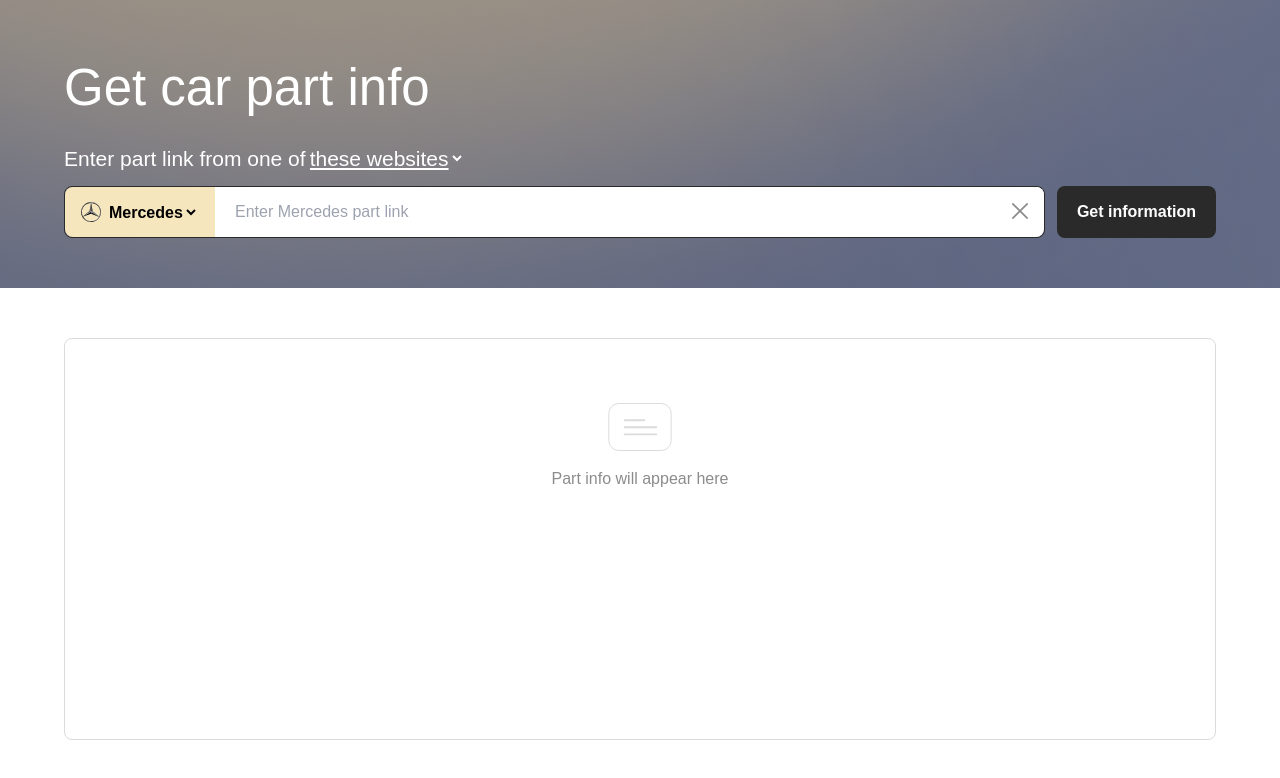
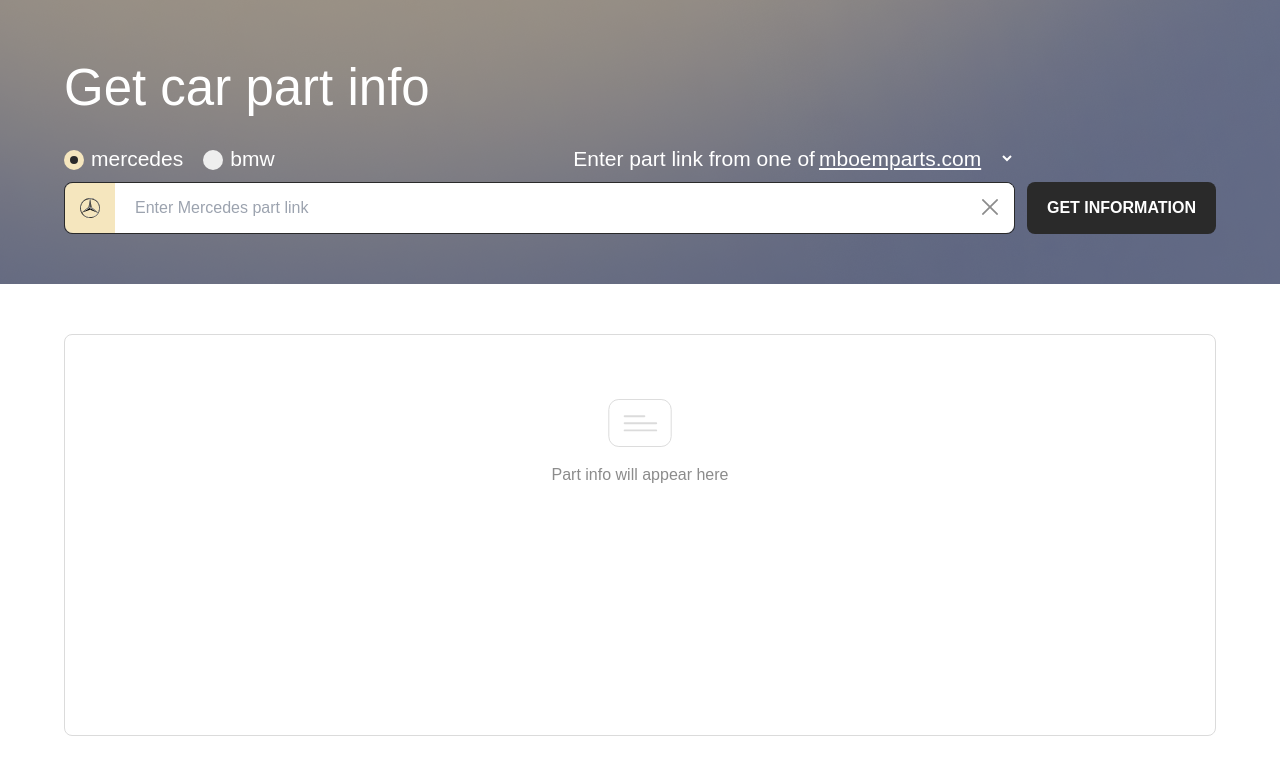
Before and after one commit to duracell27/liosha_website, a React (Create React App) app: page / in a window 1280 px wide. Shown: the top 778 px of the page. Built offline with nearby package versions, Linux system fonts and the light colour scheme.

Commit message:
add sites

```diff
--- a/src/components/Header.jsx
+++ b/src/components/Header.jsx
@@ -1,4 +1,4 @@
-import React, { useContext } from "react";
+import React, { useContext, useState } from "react";
 import { CarModel } from "../App";
 import bmw from "../img/bmw.svg";
 import mercedes from "../img/mercedes.svg";
@@ -7,63 +7,127 @@ import toast from "react-hot-toast";
 import axios from "axios";
 
 const Header = () => {
+  let {
+    manufacturer,
+    setManufacturer,
+    input,
+    setInput,
+    pageStatus,
+    setPageStatus,
+    data,
+    setData,
+  } = useContext(CarModel);
 
+  const mercedesSites = [
+    "mboemparts.com",
+    "mercedesbenzpartsshop.com",
+    "mercedespartscenter.com",
+    "mbdirectparts.com",
+    "mercedesbenzpartsstore.com",
+    "mbparts.mbusa.com",
+    "mbonlineparts.com",
 
+  ];
+  const bmwSites =["bmwpartsnow.com"]
 
-  let { manufacturer, setManufacturer,input, setInput, pageStatus, setPageStatus,data, setData } = useContext(CarModel);
+  const mercedesSitesLinks = [
+    "https://www.mboemparts.com/search?search_str=",
+    "https://www.mercedesbenzpartsshop.com/search?search_str=",
+    "https://www.mercedespartscenter.com/search?search_str=",
+    "https://www.mbdirectparts.com/search?search_str=",
+    "https://www.mercedesbenzpartsstore.com/search?search_str=",
+    "https://mbparts.mbusa.com/search?search_str=",
+    "https://www.mbonlineparts.com/search?search_str="
+  ];
+  const bmwSitesLinks = ["https://www.bmwpartsnow.com/search?search_str="]
 
+  const [activeSite, setActiveSite] = useState(mercedesSitesLinks[0]);
+
+  const handleSelectSite = (e) => {
+    setActiveSite(e.target.value);
+  };
 
   const handleGetInfo = () => {
-
-    if (manufacturer==='bmw' && input.includes("mercedes")) {
+    if (manufacturer === "bmw" && input.includes("mercedes")) {
       toast.error("можливо ви ввели ссилку від мерседес");
       return;
     }
 
-    if (manufacturer==='mercedes' && input.includes("bmw")) {
+    if (manufacturer === "mercedes" && input.includes("bmw")) {
       toast.error("можливо ви ввели ссилку від bmw");
       return;
     }
 
-    if(!input.length){
+    if (!input.length) {
       toast.error("Поле посилання не може бути пустим");
       return;
     }
 
-    setPageStatus('loading');
+    setPageStatus("loading");
     axios
-      .get(input)
+      // .get(`https://www.mboemparts.com/search?search_str=${input}`)
+      .get(`${activeSite}${input}`)
       .then((res) => {
+        console.log(res.data);
         if (res.status === 200) {
           setData(res.data);
-          setPageStatus('mainInfo');
-        }else{
-          setPageStatus('error');
+          setPageStatus("mainInfo");
+        } else {
+          setPageStatus("error");
         }
       })
       .catch((err) => {
         console.log(err);
-        setPageStatus('error');
+        setPageStatus("error");
         toast.error("Помилка отримання даних, або cors виключений");
       });
   };
 
-  const handleSelect = () => {
-    if (manufacturer == "bmw") {
-      setManufacturer("mercedes");
-      setInput('');
-      setPageStatus('landing')
-    } else if (manufacturer == "mercedes") {
-      setManufacturer("bmw");
-      setInput('');
-      setPageStatus('landing')
+  const handleSelect = (e) => {
+    console.log(e.target.value);
+
+    setManufacturer(e.target.value);
+    setActiveSite(() => {
+      if (e.target.value==='bmw'){
+        return bmwSitesLinks[0]
+      }else if (e.target.value==='mercedes'){
+        return mercedesSitesLinks[0]
       }
+    })
+    setInput("");
+    setPageStatus("landing");
   };
   return (
-    <nav className="header-bg py-[50px]" id='top'>
+    <nav className="header-bg py-[50px]" id="top">
       <div className="max-w-[1200px] px-6 mx-auto">
         <h1 className="text-white text-[51px] mb-4">Get car part info</h1>
         <div className="mb-3">
+          {/* <div className="flex justify-between items-center">
+            <div className="flex items-center gap-5 text-white">
+              <label className="labelRadio flex items-center">
+                <input
+                onChange={handleSelect}
+                  className="labelRadioInput"
+                  type="radio"
+                  name="manufacturer"
+                  value="mercedes"
+                />
+                <span className="checkmark"></span>
+                mercedes
+              </label>
+              <label className="labelRadio flex items-center">
+                <input
+                onChange={handleSelect}
+                  className="labelRadioInput"
+                  type="radio"
+                  name="manufacturer"
+                  value="bmw"
+                />
+                <span className="checkmark"></span>
+                bmw
+              </label>
+            </div>
+            <div className="">
               <span className="text-white text-[21px]">
                 Enter part link from one of
               </span>
@@ -73,43 +137,96 @@ const Header = () => {
                 <option value="site2">sitetwo</option>
               </select>
             </div>
-        <div className="flex gap-3 h-13">
+          </div> */}
+        </div>
+        <div className="flex gap-3 h-13 items-end">
           <div className="flex-1">
+            <div className="flex justify-between items-center mb-2">
+              <div className="flex items-center gap-5 text-white">
+                <label className="labelRadio flex items-center">
+                  <input
+                    onChange={handleSelect}
+                    className="labelRadioInput"
+                    type="radio"
+                    name="manufacturer"
+                    value="mercedes"
+                    checked={manufacturer === "mercedes"}
+                  />
+                  <span className="checkmark"></span>
+                  mercedes
+                </label>
+                <label className="labelRadio flex items-center">
+                  <input
+                    onChange={handleSelect}
+                    className="labelRadioInput"
+                    type="radio"
+                    name="manufacturer"
+                    value="bmw"
+                    checked={manufacturer === "bmw"}
+                  />
+                  <span className="checkmark"></span>
+                  bmw
+                </label>
+              </div>
+              <div className="">
+                <span className="text-white text-[21px]">
+                  Enter part link from one of
+                </span>
+                <select
+                  onChange={handleSelectSite}
+                  className="bg-transparent text-white text-[21px] outline-none underline max-w-[200px] truncate"
+                  value={activeSite}
+                >
+                {manufacturer === "mercedes" ?mercedesSites.map((site, i) => (
+                    <option key={i} value={mercedesSitesLinks[i]}>
+                      {site}
+                    </option>
+                  )) :bmwSites.map((site, i) => (
+                    <option key={i} value={bmwSitesLinks[i]}>
+                      {site}
+                    </option>
+                  ))}
+
+                  {/* <option value="site1">siteone</option>
+                <option value="site2">sitetwo</option> */}
+                </select>
+              </div>
+            </div>
             <div className="flex border border-black rounded-lg">
-              <div className="bg-yellow rounded-l-lg overflow-hidden min-w-[150px] flex justify-center items-center gap-1">
+              <div className="bg-yellow rounded-l-lg overflow-hidden min-w-[50px] flex justify-center items-center gap-1">
                 <img
                   className="w-[20px] h-[20px]"
                   src={manufacturer == "bmw" ? bmw : mercedes}
                   alt="logo"
                 />
-                <select
-                  value={manufacturer}
-                  onChange={handleSelect}
-                  className="h-[50px] font-bold bg-yellow outline-none"
-                >
-                  <option value="bmw">BMW</option>
-                  <option value="mercedes">Mercedes</option>
-                </select>
               </div>
               <div className="relative flex-1">
                 <input
                   className="w-full rounded-r-lg h-[50px] indent-5 outline-none"
                   type="text"
                   value={input}
-                  onChange={(e)=>setInput(e.target.value)}
+                  onChange={(e) => setInput(e.target.value)}
                   placeholder={
                     manufacturer == "bmw"
                       ? "Enter BMW part link"
                       : "Enter Mercedes part link"
                   }
                 />
-                <img onClick={()=>setInput('')} className="absolute cursor-pointer right-0 top-0 bg-white p-4 rounded-r-lg" src={cross} alt="close" />
+                <img
+                  onClick={() => setInput("")}
+                  className="absolute cursor-pointer right-0 top-0 bg-white p-4 rounded-r-lg"
+                  src={cross}
+                  alt="close"
+                />
               </div>
             </div>
           </div>
 
           <div className="">
-            <button onClick={handleGetInfo} className="bg-black text-white font-bold cursor-pointer px-[20px] py-[14px] rounded-lg text-center leading-12">
+            <button
+              onClick={handleGetInfo}
+              className="bg-black text-white uppercase font-bold cursor-pointer px-[20px] py-[14px] rounded-lg text-center leading-12"
+            >
               Get information
             </button>
           </div>
--- a/src/components/MainInfo.jsx
+++ b/src/components/MainInfo.jsx
@@ -306,6 +306,11 @@ const MainInfo = () => {
               <img src={chevron} />
             </a>
           </div>
+          <div className="section mt-12" >
+            <div className="flex justify-end">
+              <button className="bg-black py-3 px-10 rounded-lg text-white font-bold uppercase">save</button>
+            </div>
+          </div>
         </div>
       </div>
     </div>
--- a/src/index.css
+++ b/src/index.css
@@ -29,3 +29,65 @@ body {
 
 @apply bg-white
 }
+
+.labelRadio{
+  display: block;
+  position: relative;
+  padding-left: 27px;
+  cursor: pointer;
+  font-size: 21px;
+  -webkit-user-select: none;
+  -moz-user-select: none;
+  -ms-user-select: none;
+  user-select: none;
+}
+
+.labelRadioInput{
+  position: absolute;
+  opacity: 0;
+  cursor: pointer;
+  height: 0;
+  width: 0;
+}
+
+.checkmark{
+  position: absolute;
+  top: 7px;
+  left: 0;
+  height: 20px;
+  width: 20px;
+  background-color: #eee;
+  border-radius: 50%;
+}
+
+/* On mouse-over, add a grey background color */
+.labelRadio:hover input ~ .checkmark {
+  background-color: #ccc;
+}
+
+/* When the radio button is checked, add a blue background */
+.labelRadio input:checked ~ .checkmark {
+  background-color: #F5E6BE;
+}
+
+/* Create the indicator (the dot/circle - hidden when not checked) */
+.checkmark:after {
+  content: "";
+  position: absolute;
+  display: none;
+}
+
+/* Show the indicator (dot/circle) when checked */
+.labelRadio input:checked ~ .checkmark::after {
+  display: block;
+}
+
+/* Style the indicator (dot/circle) */
+.labelRadio .checkmark::after {
+  top: 6px;
+  left: 6px;
+  width: 8px;
+  height: 8px;
+  border-radius: 50%;
+  background: #2A2A2A;
+}
```
Also changed, not shown: 1 other file (tests, documents, lock files or other folders). Lines whose indentation alone changed are shown as unchanged.
